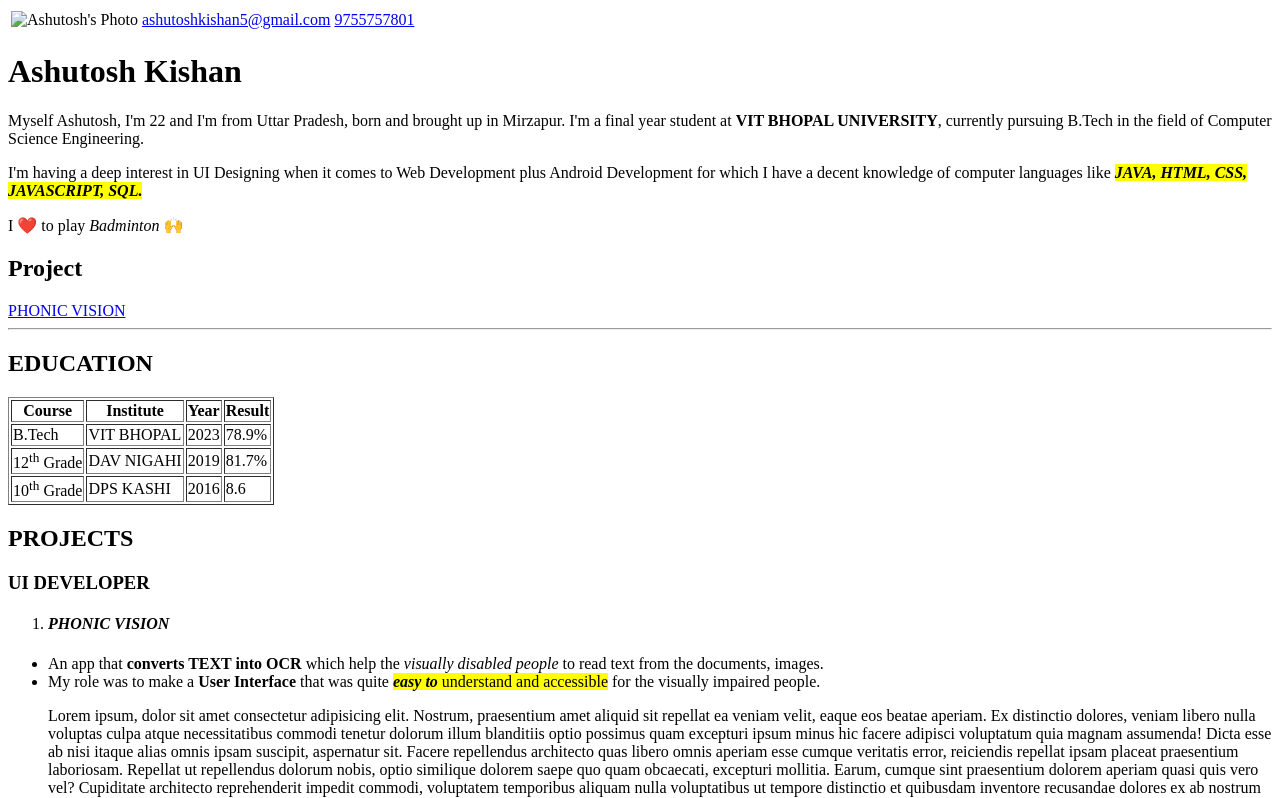
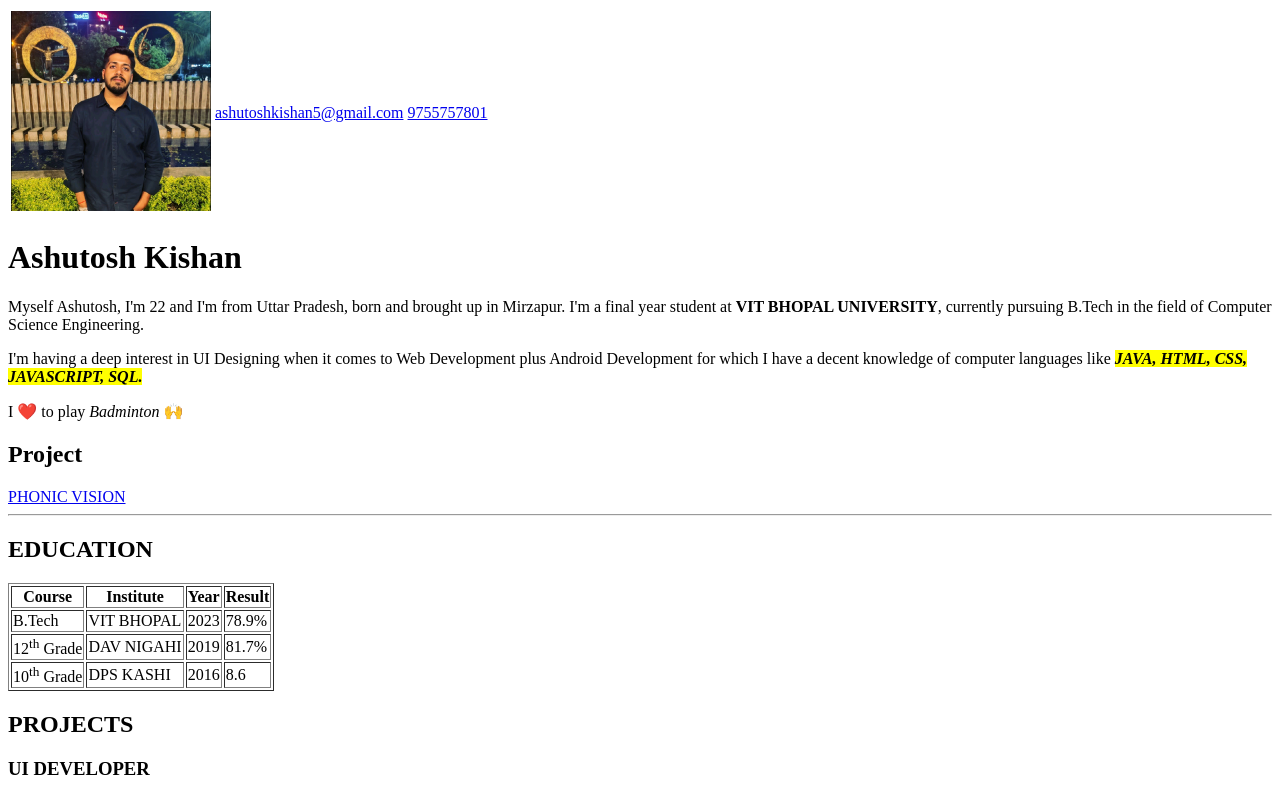
Before and after one commit to kdashutosh2804/resume, a plain HTML site: page index.html in a window 1280 px wide. Shown: the top 798 px of the page. Drawn offline with Linux system fonts and the light colour scheme.

Commit message:
Update index.html

```diff
--- a/index.html
+++ b/index.html
@@ -8,7 +8,7 @@
 </head>
 <body>
     <table>
-        <tr><td><img width="200" src="Images/profile photo.jpg" alt="Ashutosh's Photo"></td>
+        <tr><td><img width="200" src="./profile photo.jpg" alt="Ashutosh's Photo"></td>
         <td><a target="_blank" href="mailto:ashutoshkishan5@gmail.com">ashutoshkishan5@gmail.com</a></td>
         <td><a href="tel:9755757801">9755757801</a></td></tr>
     </table>
```
